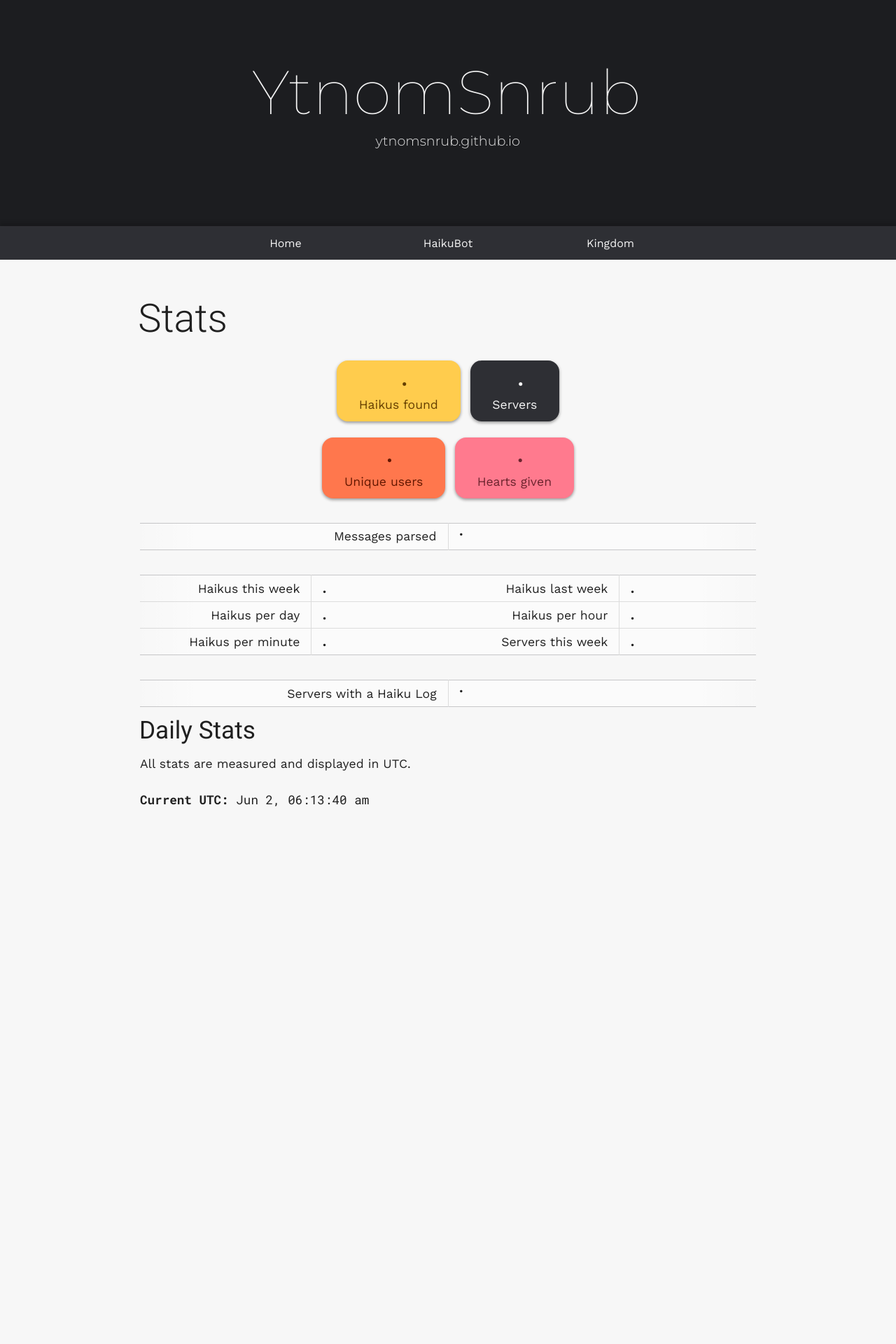
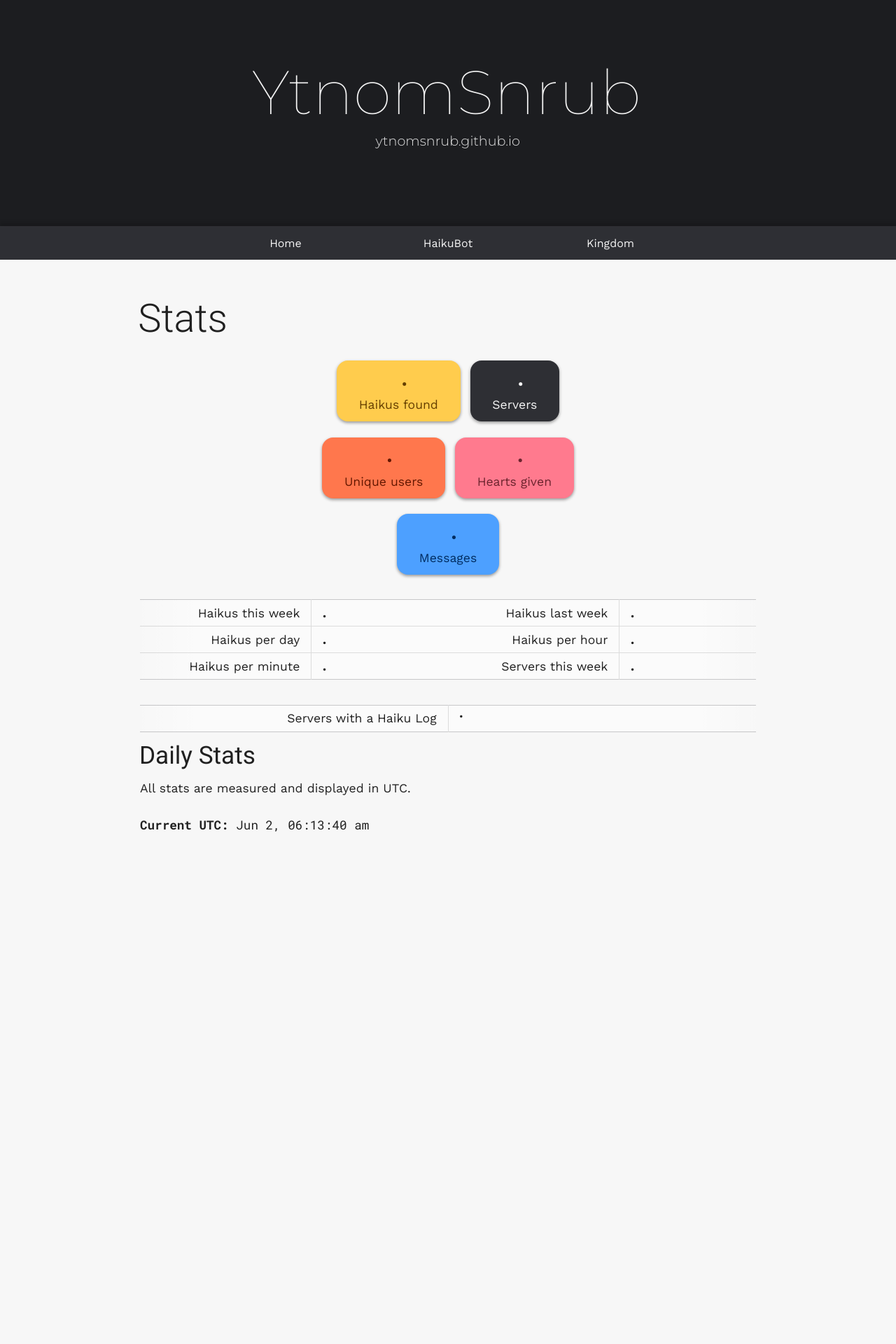
Before and after one commit to YtnomSnrub/ytnomsnrub.github.io, a Jekyll site: the page built from haikubot/stats.md, in a window 1280 px wide. Shown: the top 1920 px of the page at 70% size. Built offline with Jekyll 4.4.1, drawn with Linux system fonts in a browser that asks for light colours; nearby versions of some CDN libraries; our own code applies the rules of GitHub Pages for plain Markdown files.

Commit message:
Improved large stat counters

```diff
--- a/_includes/stats/haikubot-stats.html
+++ b/_includes/stats/haikubot-stats.html
@@ -1,10 +1,10 @@
 <div class="button-row">
     <div class="stat-count haiku-count">
-        <p class="stat-counter haiku-counter loading" data-api="haikucount" data-loop-time="10000">.</p>
+        <p class="stat-counter stat-large haiku-counter loading" data-api="haikucount" data-loop-time="10000">.</p>
         <p>Haikus found</p>
     </div>
     <div class="stat-count server-count">
-        <p class="stat-counter server-counter loading" data-api="servercount" data-loop-time="30000">.</p>
+        <p class="stat-counter stat-large server-counter loading" data-api="servercount" data-loop-time="30000">.</p>
         <p>Servers</p>
     </div>
 </div>
@@ -12,12 +12,20 @@
 {% if include.extra_stats %}
 <div class="button-row">
     <div class="stat-count unique-user-count">
-        <p class="stat-counter unique-user-counter loading" data-api="uniqueusercount" data-loop-time="20000">.</p>
+        <p class="stat-counter stat-large unique-user-counter loading" data-api="uniqueusercount"
+            data-loop-time="20000">.</p>
         <p>Unique users</p>
     </div>
     <div class="stat-count heart-count">
-        <p class="stat-counter heart-counter loading" data-api="heartcount" data-loop-time="10000">.</p>
+        <p class="stat-counter stat-large heart-counter loading" data-api="heartcount" data-loop-time="10000">.</p>
         <p>Hearts given</p>
     </div>
 </div>
+
+<div class="button-row">
+    <div class="stat-count message-count">
+        <p class="stat-counter stat-large message-counter loading" data-api="messagecount" data-loop-time="4000">.</p>
+        <p>Messages</p>
+    </div>
+</div>
 {% endif %}
--- a/_scss/page/stats.scss
+++ b/_scss/page/stats.scss
@@ -128,6 +128,8 @@
 }
 
 .stat-count {
+    position: relative;
+
     display: inline-block;
 
     margin: 0 0.4em;
@@ -160,7 +162,9 @@
     }
 
     p.stat-counter {
-        transition: opacity 0.2s $m-ease, transform 0.1s $m-ease;
+        margin: auto;
+
+        transition: opacity 0.2s $m-ease-out, transform 0.2s $m-ease-out;
         transform: none;
 
         font-size: 1.5em;
@@ -168,6 +172,7 @@
 @include font-stat;
 
         &.hidden {
+            transition: opacity 0.2s $m-ease-in, transform 0.2s $m-ease-in;
             transform: scale(0.5);
 
             opacity: 0;
--- a/assets/js/numberpage.js
+++ b/assets/js/numberpage.js
@@ -156,9 +156,25 @@
     if (statField.html() != statValue) {
         statField.addClass("hidden");
         setTimeout(function () {
+            let prevWidth = statField.width();
             statField.removeClass("loading");
             statField.html(statValue);
-            statField.removeClass("hidden");
+            // Animate width
+            if (statField.hasClass("stat-large")) {
+                let newWidth = statField.width();
+                if (prevWidth != newWidth) {
+                    statField.width(prevWidth);
+                    statField.animate({
+                        width: newWidth
+                    }, 250, function () {
+                        statField.removeClass("hidden");
+                    });
+                } else {
+                    statField.removeClass("hidden");
+                }
+            } else {
+                statField.removeClass("hidden");
+            }
         }, statDelay);
     }
 }
--- a/haikubot/stats.md
+++ b/haikubot/stats.md
@@ -5,15 +5,6 @@
 # Stats
 
 {% include stats/haikubot-stats.html extra_stats=true %}
-
-<table class="stat-table stat-table-single">
-    <tbody>
-        <tr>
-            <td>Messages parsed</td>
-            <td class="stat-counter loading" data-api="messagecount" data-loop-time="4000">.</td>
-        </tr>
-    </tbody>
-</table>
 
 <table class="stat-table stat-table-large">
     <tbody>
```
